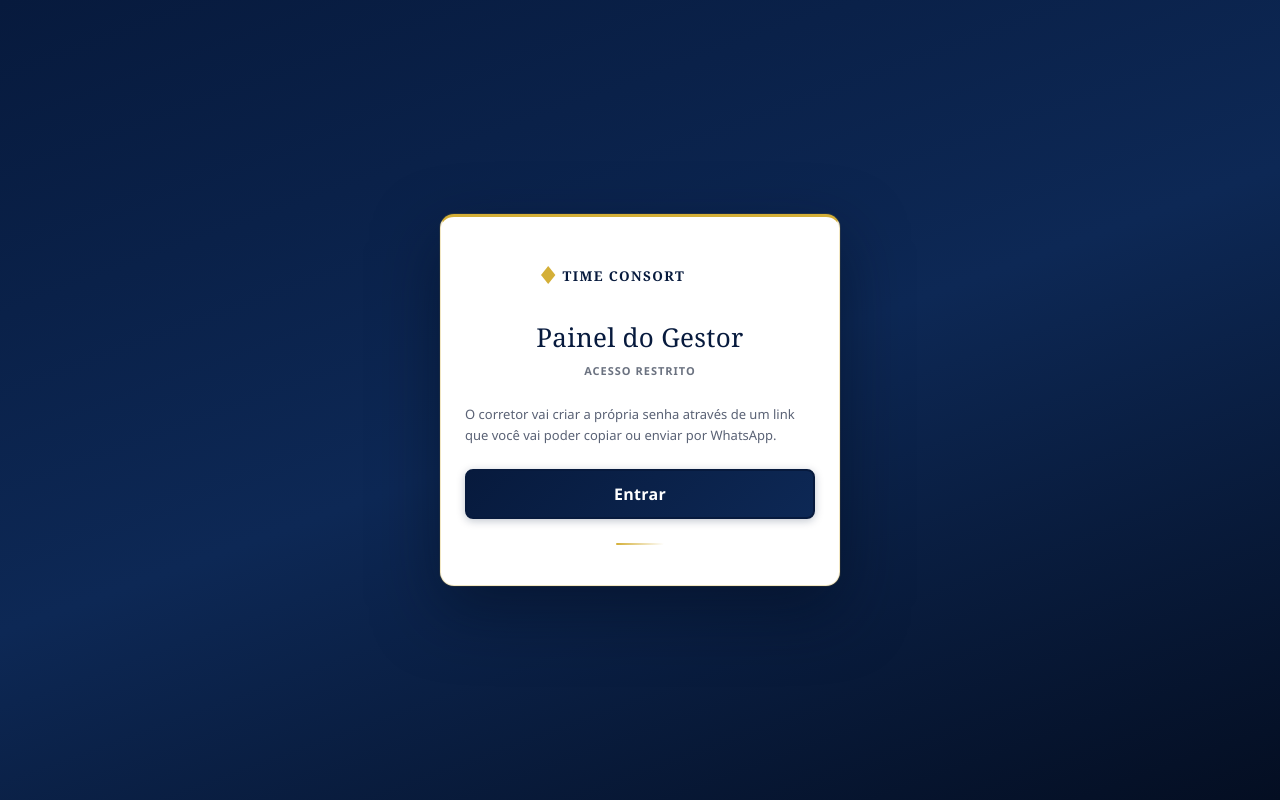
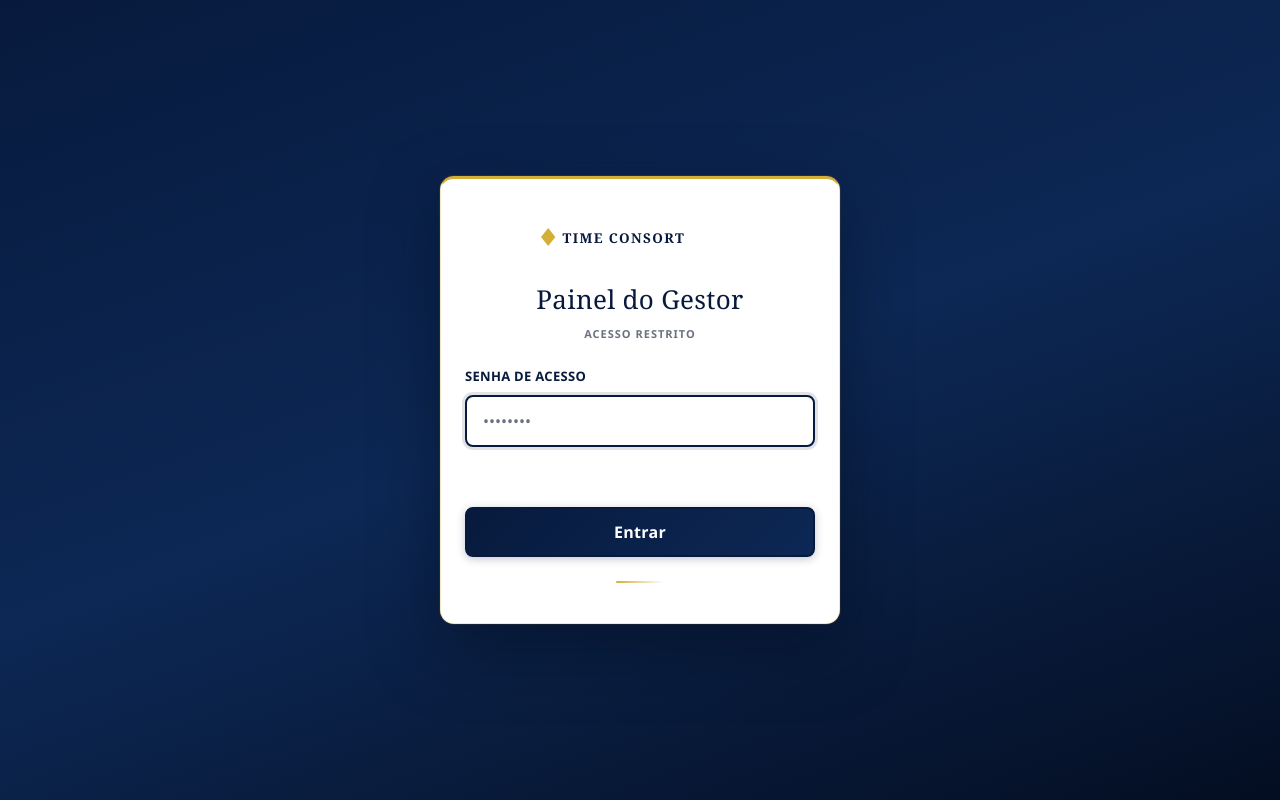
Before and after one commit to lennecurtis-dot/time-consort-app, a website: page public/gestor/index.html in a window 1280 px wide. Drawn offline with Linux system fonts and the light colour scheme.

Commit message:
Update index.html

```diff
--- a/public/gestor/index.html
+++ b/public/gestor/index.html
@@ -25,9 +25,13 @@
         </div>
         <h1 class="login-titulo">Painel do Gestor</h1>
         <p class="login-subtitulo">Acesso restrito</p>
-       <p style="font-size:.8125rem;color:#5A6275;margin-bottom:16px;">
-          O corretor vai criar a própria senha através de um link que você vai poder copiar ou enviar por WhatsApp.
-        </p>
+        <div class="campo-formulario">
+          <label class="campo-formulario__label" for="input-senha">Senha de acesso</label>
+          <input class="campo-formulario__input" type="password" id="input-senha"
+                 autocomplete="current-password" placeholder="••••••••"
+                 aria-describedby="erro-login">
+          <p class="campo-formulario__erro" id="erro-login" role="alert" aria-live="polite"></p>
+        </div>
         <button class="btn-primario" id="btn-entrar" type="button">Entrar</button>
       </div>
     </div>
@@ -189,7 +193,7 @@
       </div>
     </div>
 
-  <main class="painel-corpo painel-corpo--detalhe">
+    <main class="painel-corpo painel-corpo--detalhe">
       <div id="detalhe-pp"></div>
       <div id="detalhe-relatorio"></div>
     </main>
@@ -339,7 +343,6 @@
       </div>
 
       <!-- Resultado -->
-     <!-- Resultado -->
       <div class="modal-resultado" id="modal-resultado" hidden>
         <div class="modal-resultado__icone" aria-hidden="true">✓</div>
         <p class="modal-resultado__label">Link gerado com sucesso!</p>
```
